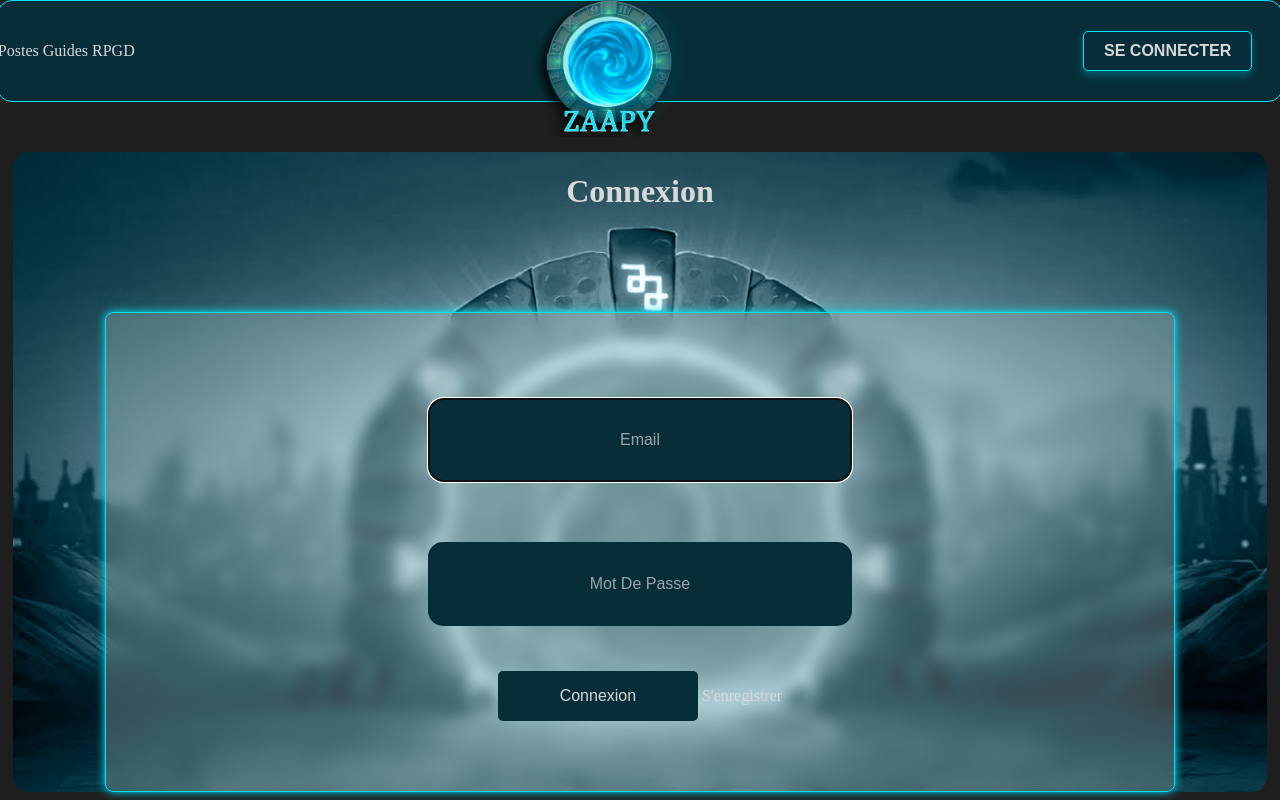
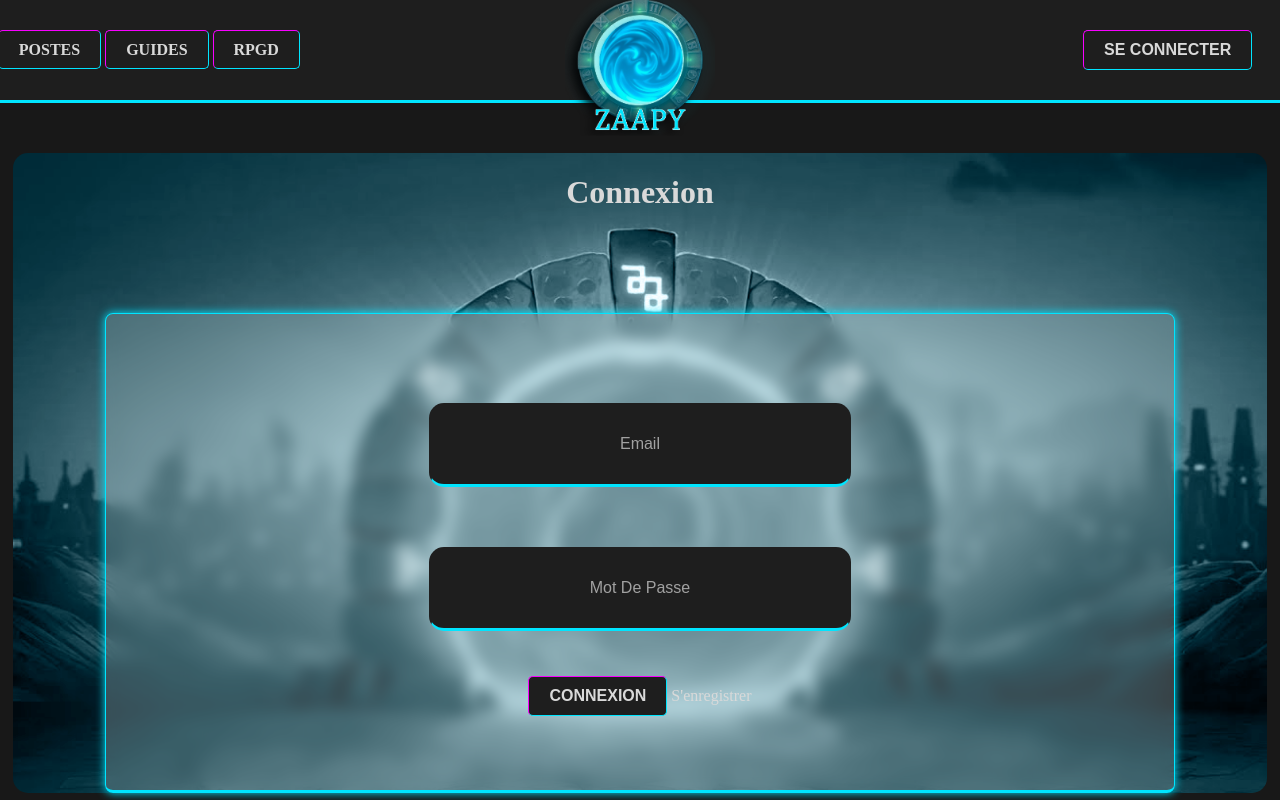
Before and after one commit to muki72/fansite-dofus, a Symfony app: template templates/security/login.html.twig in a window 1280 px wide. Run offline with Twig, Linux system fonts and the light colour scheme; the template is opened without the code that fills it, so the values that code supplies are empty; some libraries are stand-ins or nearby versions.

Commit message:
Enhance user interface: update button classes for consistency, improve image handling in posts and replies, and localize button labels to French.

```diff
--- a/public/css/app.scss
+++ b/public/css/app.scss
@@ -1,16 +1,17 @@
 // 🎨 Variables
-$color-background: #1E1E1E; // Noir charbon
+$color-background: #181818; // Noir charbon
 $color-primary: #00E5FF; // Cyan néon
 $color-text: #D9D9D9; // Gris clair
-$color-secondary: #072D38; // Bleu nuit
+$color-secondary: #1E1E1E; // Bleu nuit
 $color-pink: #f700ff;
 
 $text-shadow: 1px 1px 5px #1E1E1E;
-$box-shadow: #00E5FF 0px 2px 5px 0px, #00E5FF 0px 1px 1px 0px;
-$inset-box-shadow: #1E1E1E 0px 2px 4px 0px inset;
 
 $border: solid 1px $color-primary;
+$border-bottom: solid 3px $color-primary;
 $border-pink: solid 1px $color-pink;
+$border-bottom-pink: solid 3px $color-pink;
+$border-bicolor: $color-pink $color-primary $color-primary $color-pink;
 
 @mixin responsive($size) {
     @media (max-width: $size) {
@@ -70,6 +71,7 @@ h2 {
     background-color: $color-secondary;
     color: $color-text;
     border: $border;
+    border-color: $border-bicolor;
     padding: 10px 20px;
     font-size: 16px;
     font-weight: bold;
@@ -77,26 +79,22 @@ h2 {
     border-radius: 5px;
     cursor: pointer;
     transition: all 0.3s ease-in-out;
-    box-shadow: 0 4px 8px rgba($color-primary, 0.3);
 
     &:hover {
         background-color: $color-primary;
         color: $color-background;
         border-color: $color-secondary;
-        box-shadow: 0 4px 12px rgba($color-primary, 0.6);
         transform: scale(1.05);
     }
 
     &:active {
         transform: scale(0.98);
-        box-shadow: 0 2px 6px rgba($color-primary, 0.4);
     }
 
     &.active{
         background-color: $color-primary;
         color: $color-background;
         border-color: $color-secondary;
-        box-shadow: 0 4px 12px rgba($color-primary, 0.6);
 
     }
 
@@ -141,24 +139,25 @@ h2 {
     border-radius: 15px;
 }
 
-.danger{
-    color: red;
-}
 
 //  Nav Bar
 .nav-bar {
     display: flex;
     align-items: center;
     justify-content: space-between;
+    position: relative;
     width: 98%;
     height: 100px;
-    border-radius: 15px;
     background-color: $color-secondary;
-    border: $border;
+    border-bottom: $border-bottom;
     padding-right: 30px;
-    position: relative;
+
 
     .logo-wrapper {
+        position: absolute;
+        left: 50%;
+        top: 50%;
+        transform: translate(-50%, -50%);
         a{
             img {
                 padding-top: 25px;
@@ -175,6 +174,7 @@ h2 {
     .nav-login {
         display: flex;
         align-items: center;
+        gap: 10px;
 
 
         .icon{
@@ -361,6 +363,7 @@ h2 {
     background: rgba(168, 188, 190, 0.33);
     backdrop-filter: blur(7.4px);
     border: $border;
+    border-bottom: $border-bottom;
 
     @include responsive(768px) {
         width: 80%;
@@ -374,12 +377,14 @@ h2 {
     padding: 10px;
     margin-top: 15px;
     margin-bottom: 15px;
-    border: 2px solid transparent;
+    border: 1px solid transparent;
+    border-bottom: $border-bottom;
     background-color: $color-secondary;
     border-radius: 15px;
     color: $color-text;
     font-size: 1rem;
     transition: border 0.3s ease-in-out;
+    outline: none;
 
     &::placeholder {
         color: $color-text;
@@ -419,23 +425,6 @@ h2 {
     }
 }
 
-.form-btn {
-    width: 200px;
-    height: 50px;
-    background-color: $color-secondary;
-    color: $color-text;
-    font-size: 1rem;
-    padding: 10px;
-    border: none;
-    border-radius: 5px;
-    cursor: pointer;
-    transition: background 0.3s ease-in-out;
-
-    &:hover {
-        background-color: $color-primary;
-        color: $color-background;
-    }
-}
 
 .edit-cancel {
     display: block;
--- a/templates/nav.html.twig
+++ b/templates/nav.html.twig
@@ -1,8 +1,8 @@
 <nav class="nav-bar">
 	<div class="nav-link">
-		<a href="{{ path('home') }}#postes">Postes</a>
-		<a href="{{ path('home') }}#guides">Guides</a>
-		<a href="{{ path('home_rgpd') }}">RPGD</a>
+		<a class="btn-submit" href="{{ path('home') }}#postes">Postes</a>
+		<a class="btn-submit" href="{{ path('home') }}#guides">Guides</a>
+		<a class="btn-submit" href="{{ path('home_rgpd') }}">RPGD</a>
 
 	</div>
 
--- a/templates/registration/register.html.twig
+++ b/templates/registration/register.html.twig
@@ -28,7 +28,7 @@
 
 	<input type="hidden" name="_csrf_token" value="{{ csrf_token('authenticate') }}">
 
-	<button type="submit" class="form-btn">S'inscrire</button>
+	<button type="submit" class="btn-submit">S'inscrire</button>
 
 	{{ form_end(registrationForm) }}
 </section>{% endblock %}
--- a/templates/security/login.html.twig
+++ b/templates/security/login.html.twig
@@ -29,7 +29,7 @@
 
 			<input type="hidden" name="_csrf_token" value="{{ csrf_token('authenticate') }}">
 			<div class="form-group">
-				<button class="form-btn" type="submit">Connexion</button>
+				<button class="btn-submit" type="submit">Connexion</button>
 				<a href="{{ path('app_register') }}">S'enregistrer</a>
 			</div>
 		</div>
```
Also changed, not shown: other parts of public/css/app.scss (+125 -36 lines), templates/post/index.html.twig (+10 -6 lines), templates/user/show.html.twig (+20 -2 lines), public/css/app.css, 1 other file.
